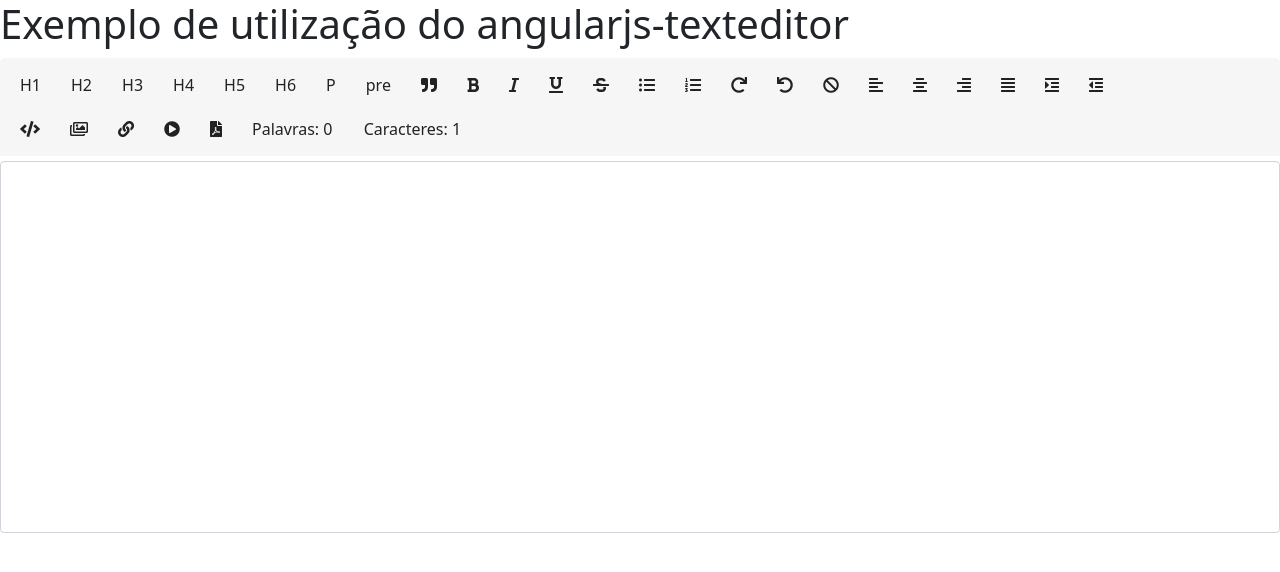
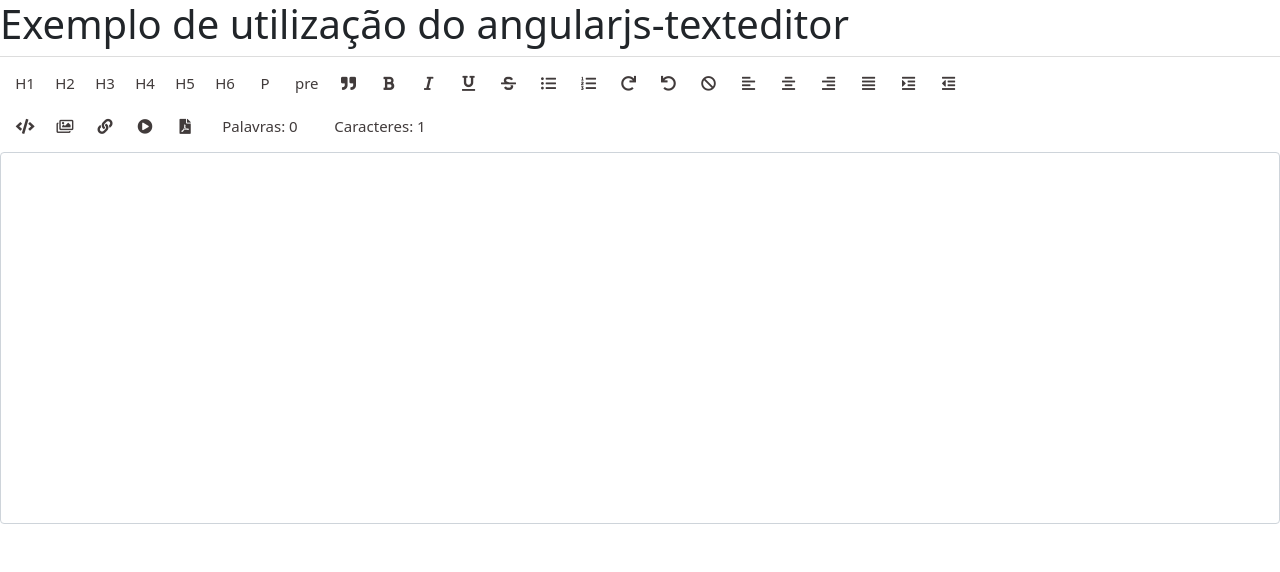
Before and after one commit to vbauermann/angularjstexteditor, a website: page demo/index.html in a window 1280 px wide. Drawn offline with nearby package versions, Linux system fonts and the light colour scheme.

Commit message:
melhorias de estilo

```diff
--- a/bower.json
+++ b/bower.json
@@ -1,6 +1,6 @@
 {
   "name": "angularjstexteditor",
-  "version": "2.1.1",
+  "version": "2.1.2",
   "main": [
     "./dist/angularjstexteditor.min.js",
     "./dist/angularjstexteditorSanitize.min.js",
--- a/demo/index.html
+++ b/demo/index.html
@@ -15,6 +15,11 @@
     integrity="sha512-3PN6gfRNZEX4YFyz+sIyTF6pGlQiryJu9NlGhu9LrLMQ7eDjNgudQoFDK3WSNAayeIKc6B8WXXpo4a7HqxjKwg=="
     crossorigin="anonymous" referrerpolicy="no-referrer" />
   <link rel="stylesheet" href="../dist/angularjstexteditor.min.css">
+  <style>
+    :root {
+      --color-primary: rgb(0, 132, 255);
+    }
+  </style>
 </head>
 
 <body>
--- a/package.json
+++ b/package.json
@@ -1,6 +1,6 @@
 {
   "name": "angularjstexteditor",
-  "version": "2.1.1",
+  "version": "2.1.2",
   "description": "A radically powerful Text-Editor/Wysiwyg editor for Angular.js",
   "keywords": [
     "AngularJS",
--- a/src/angularjstexteditor.less
+++ b/src/angularjstexteditor.less
@@ -1,15 +1,13 @@
 .text-editor-tolbar {
-    --color-toolbar: #f6f6f6;
-    display        : flex;
-    width          : 100%;
-    height         : auto;
-    min-height     : 70px;
-    flex-wrap      : wrap;
-    background     : var(--color-toolbar);
-    padding        : 5px;
-    margin-top     : 10px;
-    margin-bottom  : 5px;
-    border-radius  : 5px 5px 0 0;
+    display      : flex;
+    width        : 100%;
+    height       : auto;
+    min-height   : 65px;
+    flex-wrap    : wrap;
+    padding      : 5px;
+    margin-top   : 5px;
+    margin-bottom: 0px;
+    border-top   : 1px solid #ddd;
 }
 
 .text-editor-tolbar .text-editor-group {
@@ -18,14 +16,17 @@
 }
 
 .btn-angular-text {
-    background-color: transparent;
+    background-color: #0000;
     border          : none;
-    padding         : 5px 10px;
-    color           : #222;
+    padding         : 5px;
+    color           : #413b3b;
     text-align      : center;
     margin          : 5px;
-    transition      : 0.15s ease-out;
+    transition      : .15s ease-out;
     border-radius   : 3px;
+    font-size       : 15px;
+    min-height      : 30px;
+    min-width       : 30px;
 }
 
 .btn-angular-text--active {
```
Also changed, not shown: README.md, dist/angularjstexteditor.min.css.
